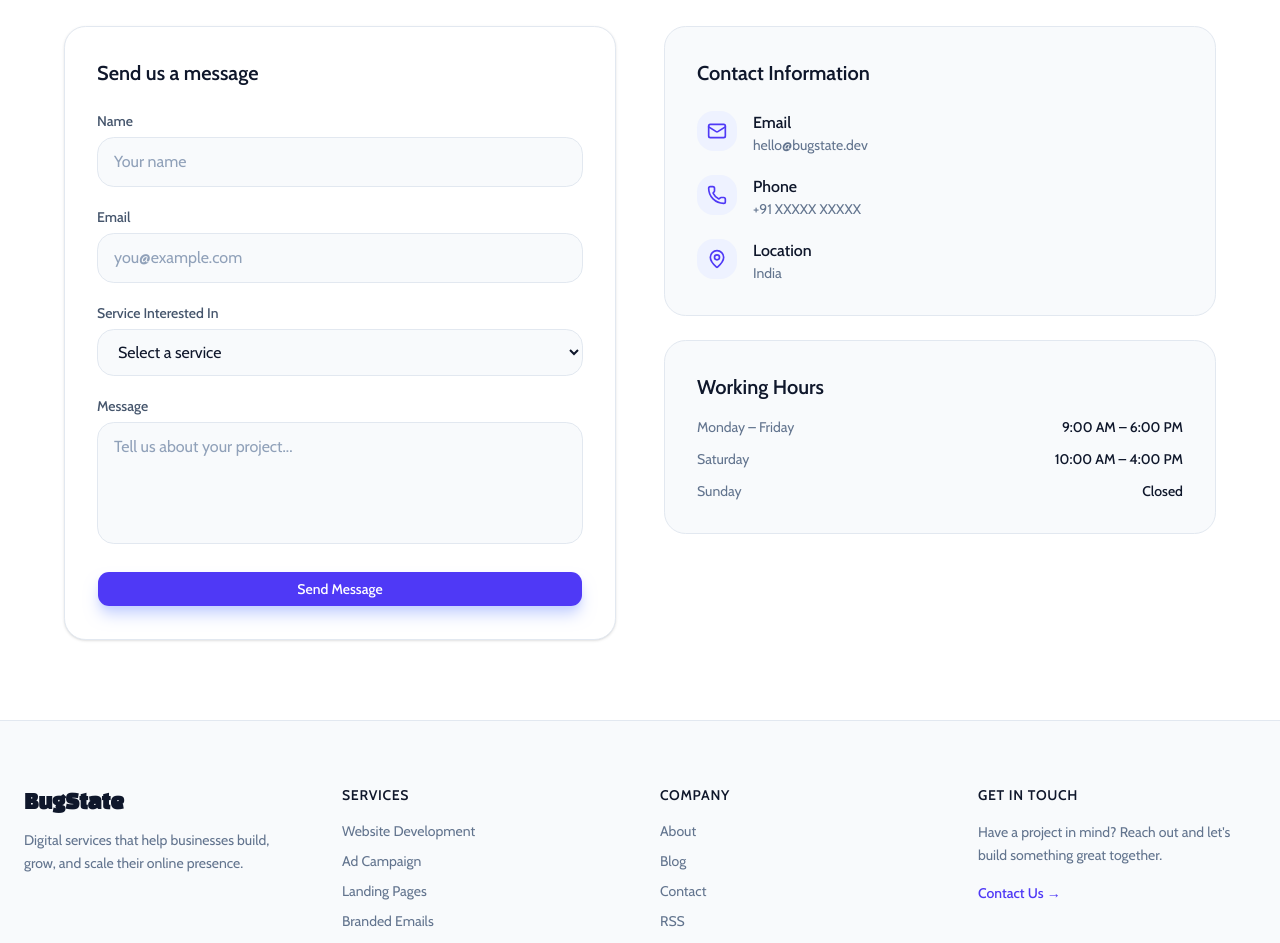
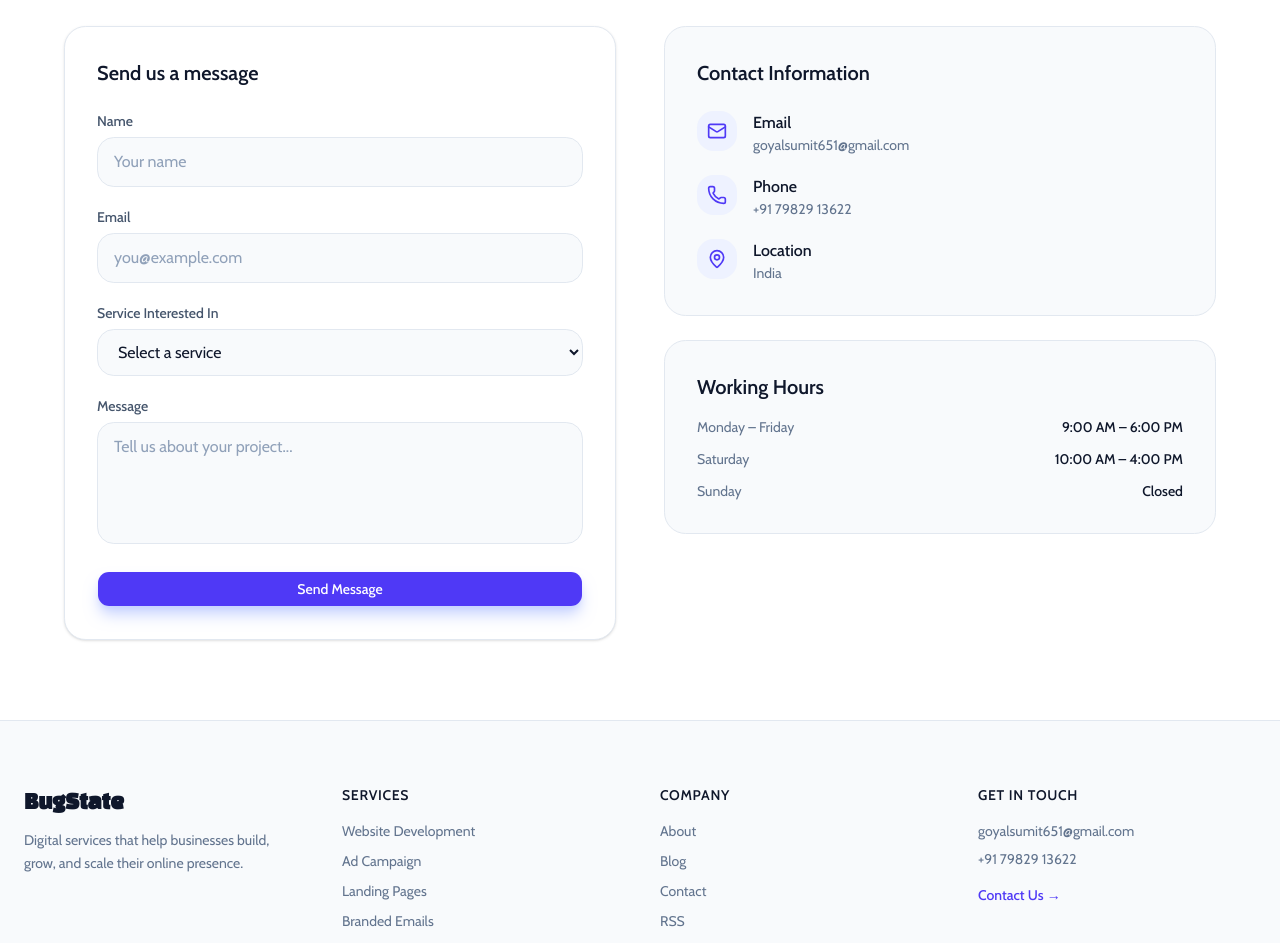
Before and after one commit to Hack-Hive-Org/bugstate_frontend, a Next.js app: page /contact in a window 1280 px wide. Shown: the part 380-1323 px from the top of the page. Built offline with nearby package versions, Linux system fonts and the light colour scheme; no server answers.

Commit message:
feat: update contact information in footer and contact page

```diff
--- a/app/contact/page.tsx
+++ b/app/contact/page.tsx
@@ -120,7 +120,7 @@ const Contact = () => {
                     </div>
                     <div>
                       <p className="font-medium text-slate-900">Email</p>
-                      <p className="text-slate-500 text-sm">hello@bugstate.dev</p>
+                      <p className="text-slate-500 text-sm">goyalsumit651@gmail.com</p>
                     </div>
                   </div>
 
@@ -130,7 +130,7 @@ const Contact = () => {
                     </div>
                     <div>
                       <p className="font-medium text-slate-900">Phone</p>
-                      <p className="text-slate-500 text-sm">+91 XXXXX XXXXX</p>
+                      <p className="text-slate-500 text-sm">+91 79829 13622</p>
                     </div>
                   </div>
 
--- a/components/ui/footer.tsx
+++ b/components/ui/footer.tsx
@@ -55,10 +55,10 @@ const Footer = () => {
               Get in Touch
             </h4>
 
-            <p className="text-slate-500 text-sm leading-relaxed">
-              Have a project in mind? Reach out and let&apos;s build
-              something great together.
-            </p>
+            <div className="space-y-2 text-slate-500 text-sm">
+              <p>goyalsumit651@gmail.com</p>
+              <p>+91 79829 13622</p>
+            </div>
 
             <Link
               href="/contact"
```
